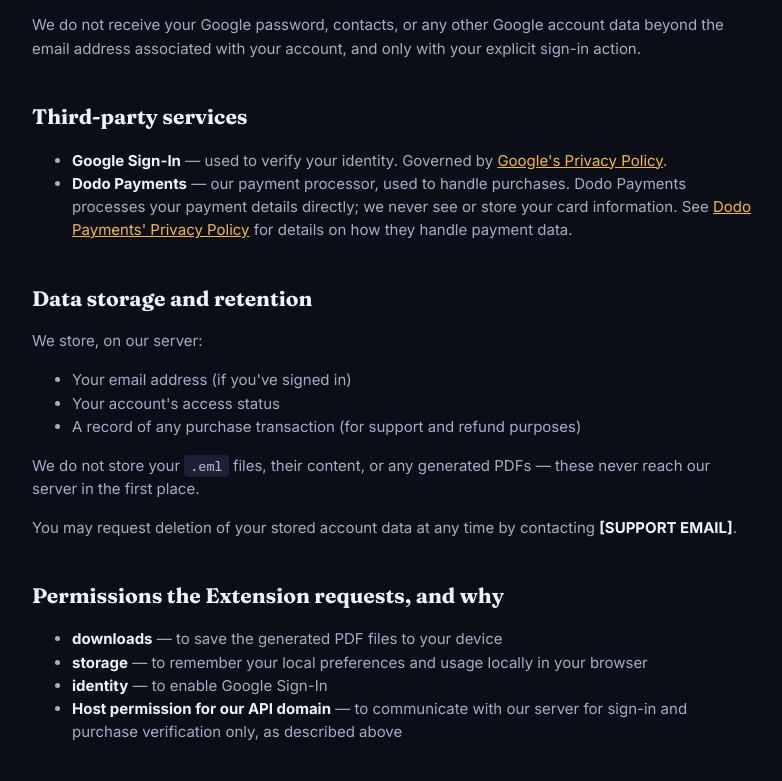
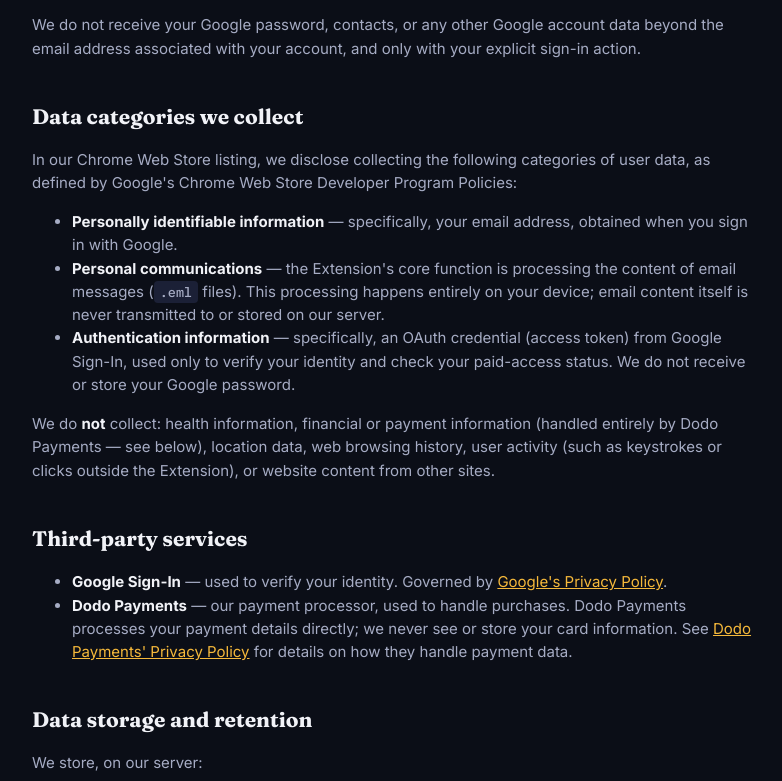
Before and after one commit to AlmazBbek17/EML-to-PDF-landing, a website: page public/privacy.html in a window 1280 px wide. Shown: the part 1075-1856 px from the top of the page, without its empty margins (248-1030 px from the left). Drawn offline with Linux system fonts and the light colour scheme.

Commit message:
Add files via upload

```diff
--- a/public/privacy.html
+++ b/public/privacy.html
@@ -52,6 +52,15 @@
   </table>
   <p>We do not receive your Google password, contacts, or any other Google account data beyond the email address associated with your account, and only with your explicit sign-in action.</p>
 
+  <h2>Data categories we collect</h2>
+  <p>In our Chrome Web Store listing, we disclose collecting the following categories of user data, as defined by Google's Chrome Web Store Developer Program Policies:</p>
+  <ul>
+    <li><strong>Personally identifiable information</strong> — specifically, your email address, obtained when you sign in with Google.</li>
+    <li><strong>Personal communications</strong> — the Extension's core function is processing the content of email messages (<code>.eml</code> files). This processing happens entirely on your device; email content itself is never transmitted to or stored on our server.</li>
+    <li><strong>Authentication information</strong> — specifically, an OAuth credential (access token) from Google Sign-In, used only to verify your identity and check your paid-access status. We do not receive or store your Google password.</li>
+  </ul>
+  <p>We do <strong>not</strong> collect: health information, financial or payment information (handled entirely by Dodo Payments — see below), location data, web browsing history, user activity (such as keystrokes or clicks outside the Extension), or website content from other sites.</p>
+
   <h2>Third-party services</h2>
   <ul>
     <li><strong>Google Sign-In</strong> — used to verify your identity. Governed by <a href="https://policies.google.com/privacy" target="_blank" rel="noopener">Google's Privacy Policy</a>.</li>
```
